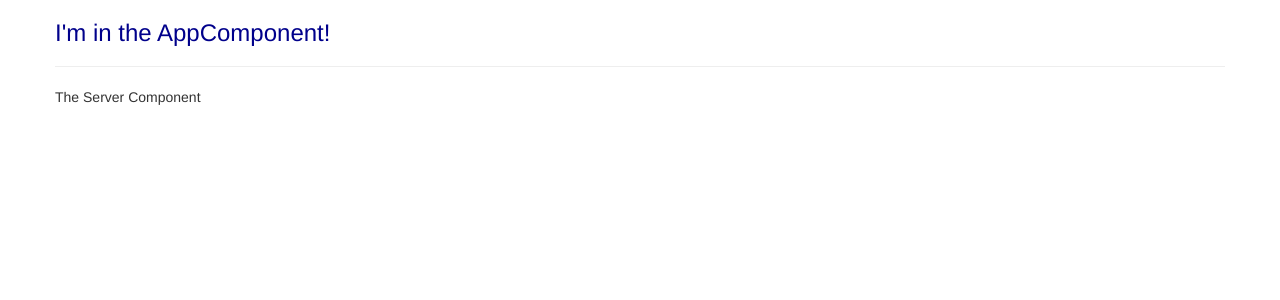
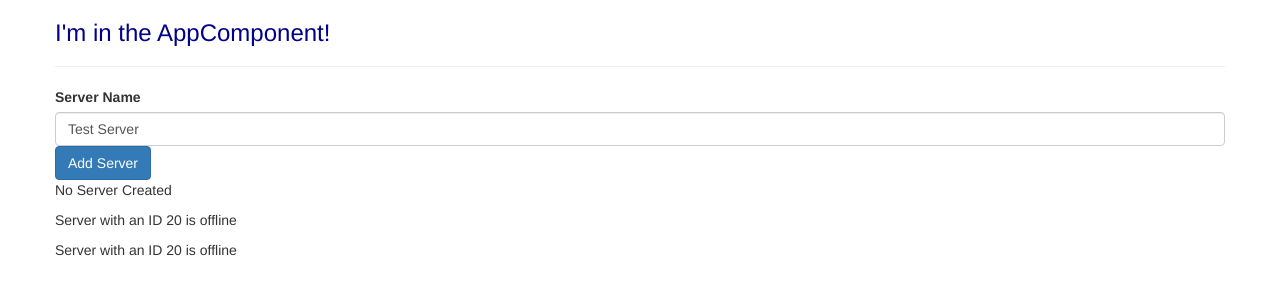
Before and after one commit to Afreen2907/learn-angular, an Angular app in the folder my-first-app/: page / in a window 1280 px wide. Shown: the top 300 px of the page. Built offline with nearby package versions, Linux system fonts and the light colour scheme.

Commit message:
Databinding concepts with string interpolation, Property bing, event binding and two-way binding

```diff
--- a/my-first-app/src/app/app.component.html
+++ b/my-first-app/src/app/app.component.html
@@ -2,7 +2,7 @@
     <div class="row">
         <h3>I'm in the AppComponent!</h3>
         <hr>
-        <app-server></app-server>
+        <app-servers></app-servers>
         <!-- <div app-servers></div> -->
         <!-- <div class="app-servers"></div> -->
     </div>
--- a/my-first-app/src/app/app.module.ts
+++ b/my-first-app/src/app/app.module.ts
@@ -3,6 +3,7 @@
 import { AppComponent } from './app.component';
 import { ServerComponent } from './server/server.component';
 import { ServersComponent } from './servers/servers.component';
+import { FormsModule } from '@angular/forms';
 
 @NgModule({
   declarations: [
@@ -11,7 +12,8 @@
     ServersComponent
   ],
   imports: [
-    BrowserModule
+    BrowserModule,
+    FormsModule
   ],
   providers: [],
   bootstrap: [AppComponent]
--- a/my-first-app/src/app/server/server.component.html
+++ b/my-first-app/src/app/server/server.component.html
@@ -1 +1 @@
-<p>The Server Component</p>
+<p>{{'Server'}} with an ID {{ serverId}} is {{getServerStatus()}}</p>
--- a/my-first-app/src/app/server/server.component.ts
+++ b/my-first-app/src/app/server/server.component.ts
@@ -5,5 +5,10 @@
     templateUrl: './server.component.html'
 })
 export class ServerComponent{
+    serverId: number = 20;
+    serverStatus: string = 'offline';
 
+    getServerStatus() {
+        return this.serverStatus;
+    }
 }
--- a/my-first-app/src/app/servers/servers.component.html
+++ b/my-first-app/src/app/servers/servers.component.html
@@ -1,2 +1,9 @@
+<label>Server Name</label>
+<!-- <input type="text" class="form-control" (input)="onUpdateServerName($event)"> -->
+<input type="text" class="form-control" [(ngModel)]="serverName">
+
+<button class="btn btn-primary" [disabled]='!allowNewServer' (click)="onCreateServer()"> Add Server </button>
+<!-- <p>{{serverName}}</p> -->
+<p>{{serverCreationStatus}}</p>
 <app-server></app-server>
 <app-server></app-server>
--- a/my-first-app/src/app/servers/servers.component.ts
+++ b/my-first-app/src/app/servers/servers.component.ts
@@ -8,10 +8,22 @@
   styleUrls: ['./servers.component.css']
 })
 export class ServersComponent implements OnInit {
-
-  constructor() { }
+  allowNewServer = false;
+  serverCreationStatus = 'No Server Created';
+  serverName = 'Test Server';
+  constructor() {
+    setTimeout(() => { this.allowNewServer = true}, 2000);
+   }
 
   ngOnInit(): void {
   }
 
+  onCreateServer() {
+    this.serverCreationStatus = 'Server was created! Name is ' + this.serverName;
+  }
+
+  onUpdateServerName(event: Event) {
+    this.serverName = (<HTMLInputElement>event.target).value;
+  }
+
 }
```
Also changed, not shown: 1 other file (tests, documents, lock files or other folders).
